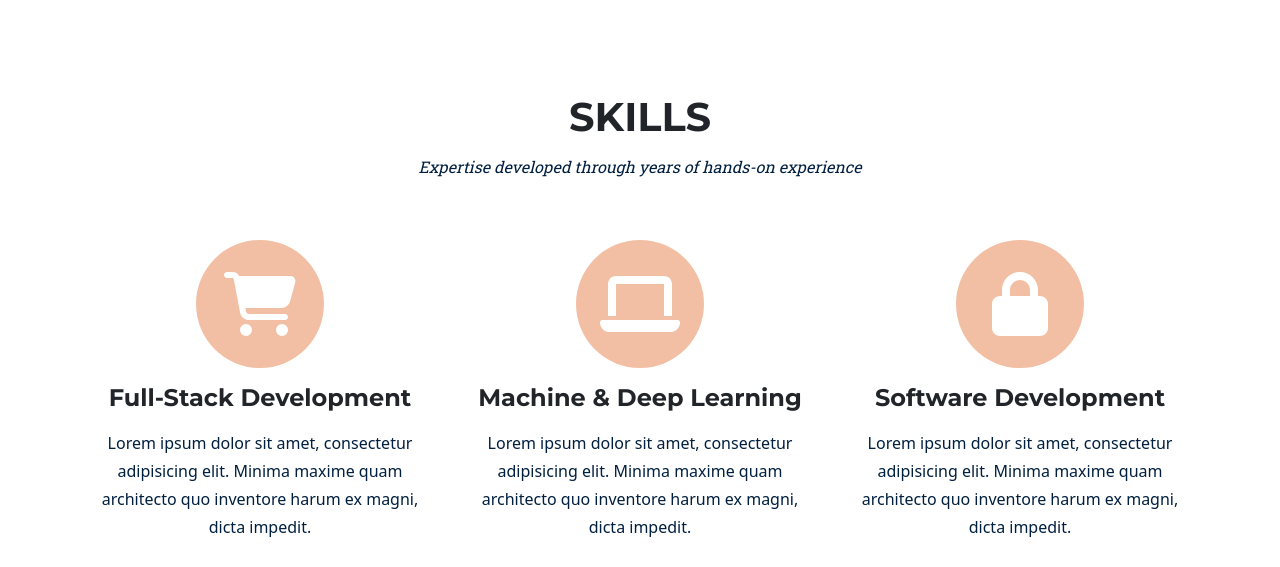
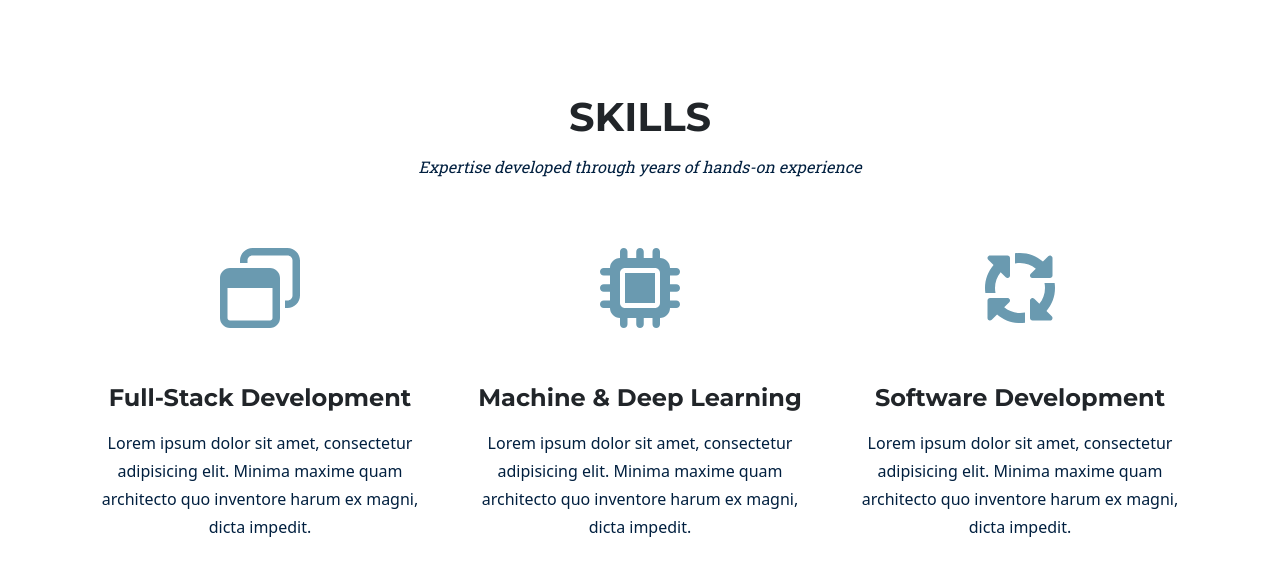
Before and after one commit to CloudStoned/Portfolio, a Flask app: page / in a window 1280 px wide. Shown: the part 1639-2206 px from the top of the page. Run offline with Flask 3, Linux system fonts and the light colour scheme; some libraries are stand-ins or nearby versions.

Commit message:
Update Color of Skills and Logo

```diff
--- a/templates/skills.html
+++ b/templates/skills.html
@@ -7,24 +7,21 @@
         <div class="row text-center">
             <div class="col-md-4">
                 <span class="fa-stack fa-4x">
-                    <i class="fas fa-circle fa-stack-2x" style="color:#F2BFA4;"></i>
-                    <i class="fas fa-shopping-cart fa-stack-1x fa-inverse"></i>
+                    <i class="fa-regular fa-window-restore fa-lg" style="color:#6A9AB0 "></i>
                 </span>
                 <h4 class="my-3">Full-Stack Development</h4>
                 <p class="text-muted">Lorem ipsum dolor sit amet, consectetur adipisicing elit. Minima maxime quam architecto quo inventore harum ex magni, dicta impedit.</p>
             </div>
             <div class="col-md-4">
                 <span class="fa-stack fa-4x">
-                    <i class="fas fa-circle fa-stack-2x" style="color:#F2BFA4;"></i>
-                    <i class="fas fa-laptop fa-stack-1x fa-inverse"></i>
+                    <i class="fa-solid fa-microchip fa-lg" style="color: #6A9AB0"></i>
                 </span>
                 <h4 class="my-3">Machine & Deep Learning</h4>
                 <p class="text-muted">Lorem ipsum dolor sit amet, consectetur adipisicing elit. Minima maxime quam architecto quo inventore harum ex magni, dicta impedit.</p>
             </div>
             <div class="col-md-4">
                 <span class="fa-stack fa-4x">
-                    <i class="fas fa-circle fa-stack-2x" style="color:#F2BFA4;"></i>
-                    <i class="fas fa-lock fa-stack-1x fa-inverse"></i>
+                    <i class="fa-solid fa-arrows-spin fa-lg" style="color: #6A9AB0"></i>
                 </span>
                 <h4 class="my-3">Software Development</h4>
                 <p class="text-muted">Lorem ipsum dolor sit amet, consectetur adipisicing elit. Minima maxime quam architecto quo inventore harum ex magni, dicta impedit.</p>
```
